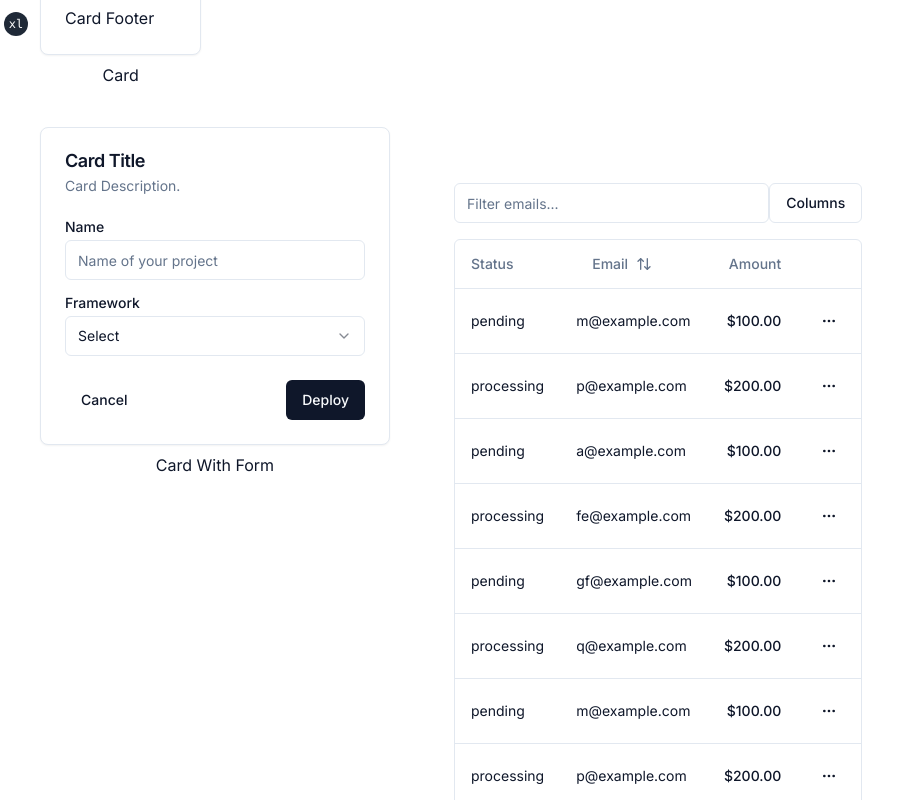
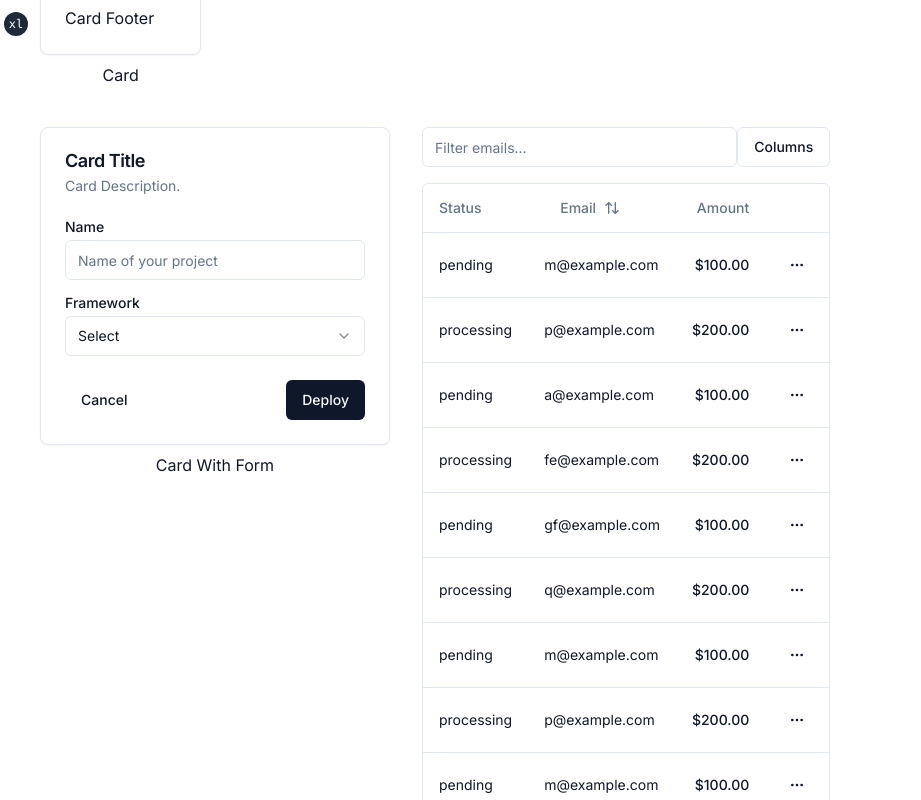
Before and after one commit to softwarebyze/next-shad, a Next.js app: page / in a window 1280 px wide. Shown: the part 760-1560 px from the top of the page, without its empty margins (0-921 px from the left). Built offline with nearby package versions, Linux system fonts and the light colour scheme.

Commit message:
small change

```diff
--- a/components/demo/data-table-demo.tsx
+++ b/components/demo/data-table-demo.tsx
@@ -162,9 +162,5 @@ const data: Payment[] = [
 ]
 
 export default function DataTableDemo() {
-  return (
-    <div className="container mx-auto py-10">
-      <DataTable columns={columns} data={data} />
-    </div>
-  )
+  return <DataTable columns={columns} data={data} />
 }
--- a/components/ui/data-table.tsx
+++ b/components/ui/data-table.tsx
@@ -65,7 +65,7 @@ export function DataTable<TData, TValue>({
 
   return (
     <div>
-      <div className="flex items-center py-4">
+      <div className="flex items-center pb-4">
         <Input
           placeholder="Filter emails..."
           value={(table.getColumn("email")?.getFilterValue() as string) ?? ""}
```
